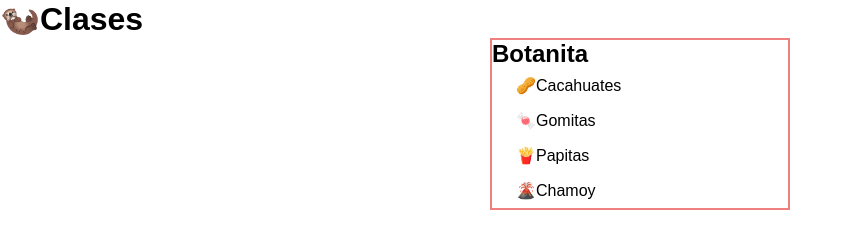
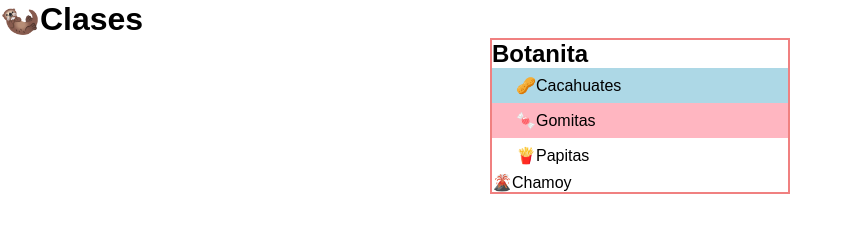
Before and after one commit to Karen10Ruiz/DOM, a plain HTML site: page 04-Clases/index.html in a window 1280 px wide. Shown: the whole page, without its empty margins (0-851 px from the left). Drawn offline with Linux system fonts and the light colour scheme.

Commit message:
Terminamos clases con JS

```diff
--- a/04-Clases/index.html
+++ b/04-Clases/index.html
@@ -14,10 +14,10 @@
     <div class="ingredientes">
         <h2 class="subtítulo">Botanita</h2>
         <ul class="lista">
-            <li class="botana">🥜Cacahuates</li>
+            <li class="botana bg-lightblue">🥜Cacahuates</li>
             <li class="botana">🍬Gomitas</li>
             <li class="botana">🍟Papitas</li>
-            <li class="botana">🌋Chamoy</li>
+            <li class="botana bg-lightpink">🌋Chamoy</li>
         </ul class="">
     </div>
 
--- a/04-Clases/script.js
+++ b/04-Clases/script.js
@@ -6,6 +6,60 @@
 
 */
 
-const primerBotana = document.getElementsByTagName('li');
+const botanas = document.getElementsByTagName('li');
 
-console.log(primerBotana[0]);
+/*
+
+    Propiedad clasList
+
+    Accedemos a la lista de clases que tiene un elemento.
+
+    elemento.classList
+
+    -Devuelve un DOM Token List (listado de clases en el DOM) en tipo array.
+
+*/
+
+console.log( botanas[0].classList );
+console.log( botanas[0].classList[1] ); //Acceso a clases a través de su índice.
+
+/*
+
+Para agregar clases usamos el método add()
+
+elemento.classList.add(clase)
+
+- Nombre de la clase pasa como string entre "" o ''
+
+*/
+
+botanas[1].classList.add("bg-lightpink");
+
+/*
+
+    Verificar si existe una clase específica en un elemento con el método contains()
+
+    elemento.classList.contains(clase)
+
+    -Devuelve True si existe la clase
+    -Devuelve False si NO existe
+    -La clase pasa como String entre "" o ''
+
+*/
+
+console.log(botanas[2].classList.contains("botana"));
+console.log(botanas[2].classList.contains("bg-lightblue"));
+
+
+/*
+
+    Para eliminar una clase, utilizamos el método remove()
+
+    elemento.classList.remove(clase)
+
+    -La clase pasa entre un String entre "" o ''
+
+*/
+
+botanas[3].classList.remove("bg-lightpink");
+botanas[3].classList.remove("botana");
```
